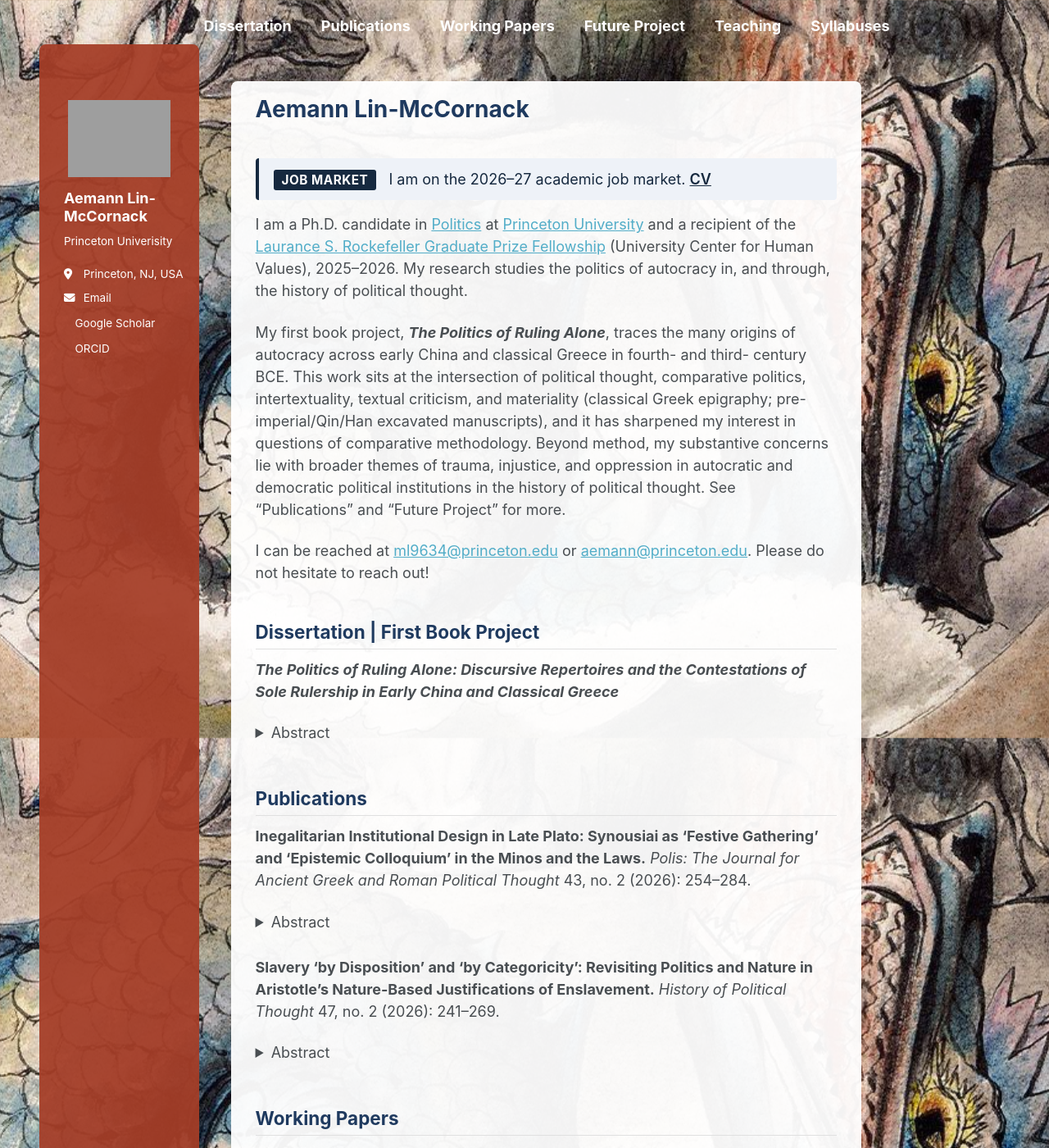
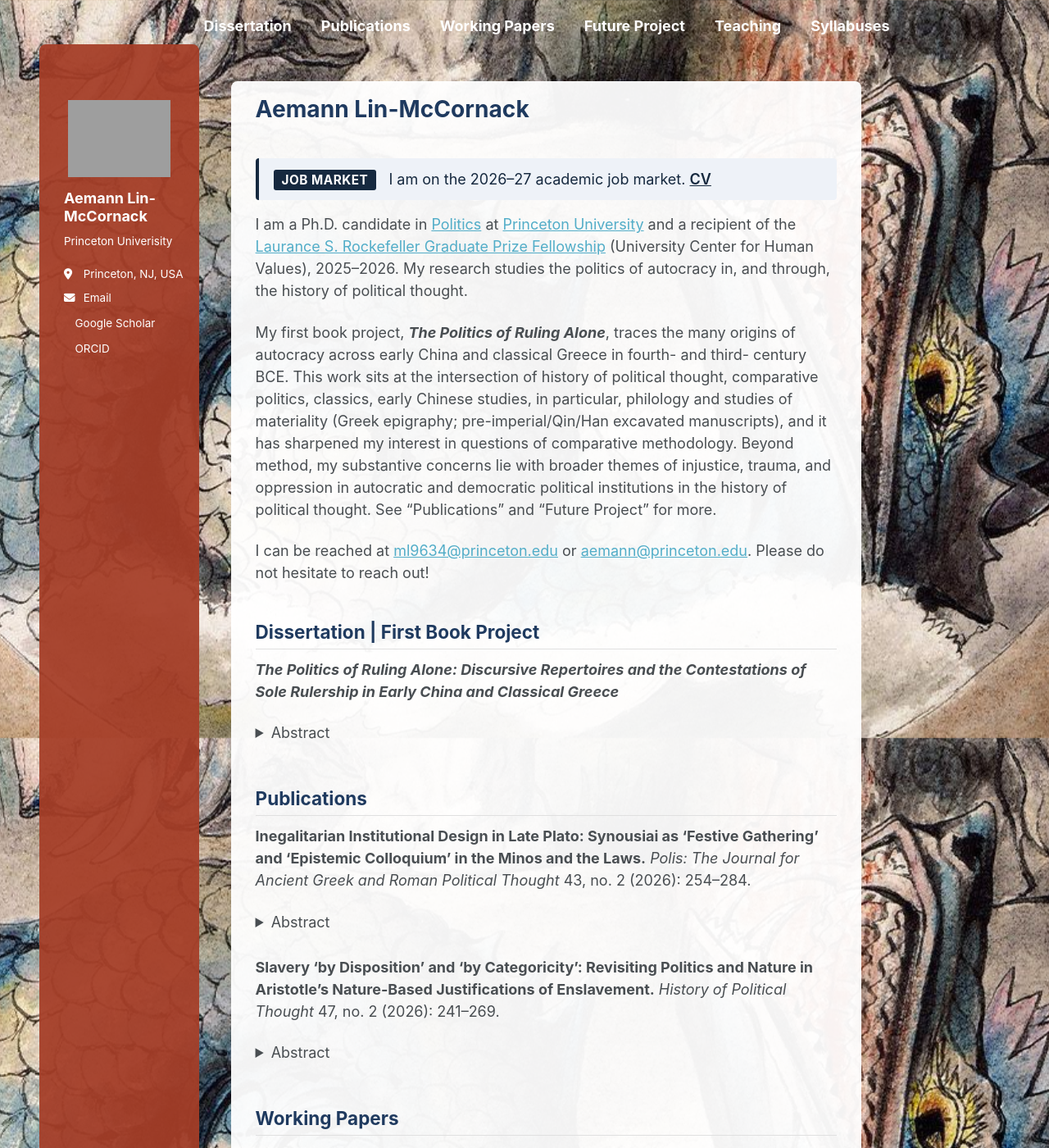
Before and after one commit to aemannlinmccornack/aemannlinmccornack.github.io, a Jekyll site: the page built from _pages/about.md, in a window 1280 px wide and 1400 px high. Shown: the whole window at 82% size. Built offline with Jekyll 4.4.1, drawn with Linux system fonts in a browser that asks for light colours; a style sheet for code colours, icons or effects is not loaded; some of the changed text lies outside the part shown.

Commit message:
change about.md

```diff
--- a/_pages/about.md
+++ b/_pages/about.md
@@ -114,7 +114,7 @@ summary {
 
 I am a Ph.D. candidate in [Politics](https://politics.princeton.edu/people/aemann-lin-mccornack) at [Princeton University](https://www.princeton.edu) and a recipient of the [Laurance S. Rockefeller Graduate Prize Fellowship](https://uchv.princeton.edu/fellowships-funding/graduate/graduate-prize-fellowships) (University Center for Human Values), 2025–2026. My research studies the politics of autocracy in, and through, the history of political thought.
 
-My first book project, ***The Politics of Ruling Alone***, traces the many origins of autocracy across early China and classical Greece in fourth- and third- century BCE. This work sits at the intersection of political thought, comparative politics, intertextuality, textual criticism, and materiality (classical Greek epigraphy; pre-imperial/Qin/Han excavated manuscripts), and it has sharpened my interest in questions of comparative methodology. Beyond method, my substantive concerns lie with broader themes of trauma, injustice, and oppression in autocratic and democratic political institutions in the history of political thought. See "Publications" and "Future Project" for more.
+My first book project, ***The Politics of Ruling Alone***, traces the many origins of autocracy across early China and classical Greece in fourth- and third- century BCE. This work sits at the intersection of history of political thought, comparative politics, classics, early Chinese studies, in particular, philology and studies of materiality (Greek epigraphy; pre-imperial/Qin/Han excavated manuscripts), and it has sharpened my interest in questions of comparative methodology. Beyond method, my substantive concerns lie with broader themes of injustice, trauma, and oppression in autocratic and democratic political institutions in the history of political thought. See "Publications" and "Future Project" for more.
 
 I can be reached at [ml9634@princeton.edu](mailto:ml9634@princeton.edu) or [aemann@princeton.edu](mailto:aemann@princeton.edu). Please do not hesitate to reach out!
 
```
Also changed, not shown: other parts of _pages/about.md (+1 -2 lines).
